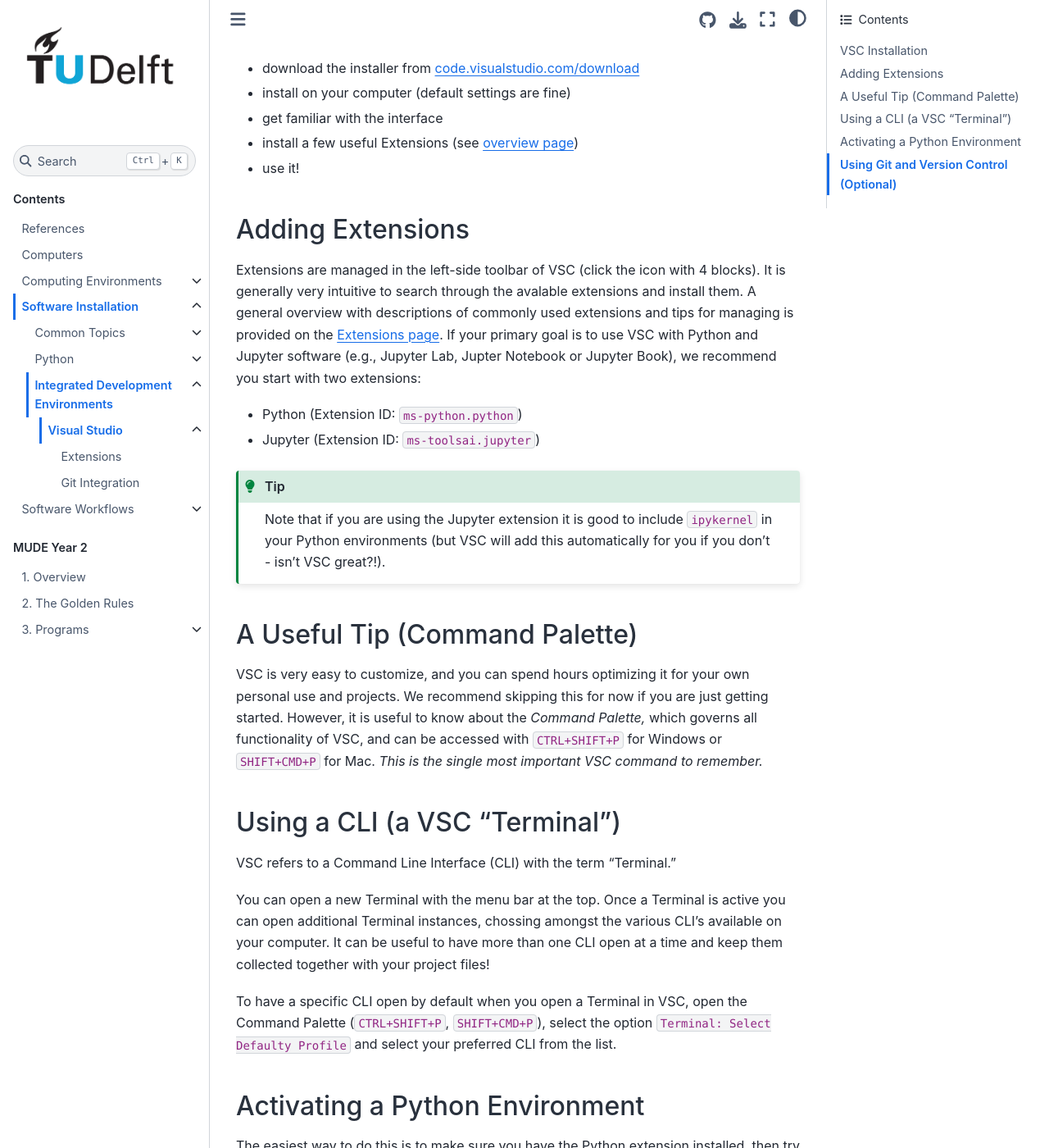
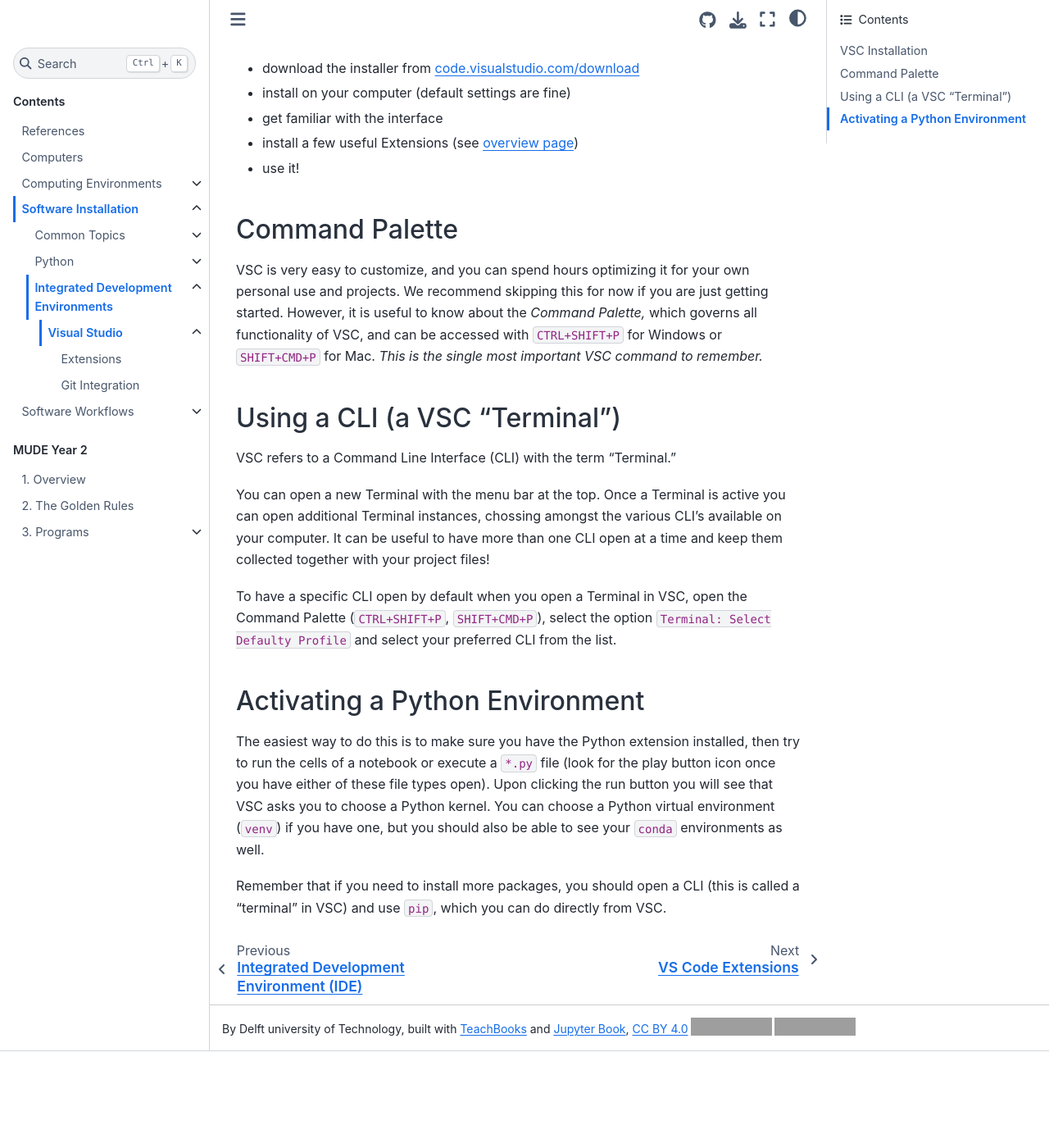
Before and after one commit to TeachBooks/learn-programming, a Jupyter Book: the page built from book/install/ide/vsc.md, in a window 1280 px wide and 1400 px high, scrolled down 627 px. Shown: the whole window at 82% size. Built offline with Jupyter Book 1.0.4 settings and Sphinx 7.4.7 and the Sphinx Book theme 1.1.4, drawn with Linux system fonts in a browser that asks for light colours; comment, search, counter and statistics services are not loaded; after the commit the page ends 1909 px from its top, so only the background shows below that; some of the changed text lies outside the part shown; grey boxes are pictures that could not be loaded.

Commit message:
Moved extension stuff all in subpage

````diff
--- a/book/install/ide/vsc.md
+++ b/book/install/ide/vsc.md
@@ -19,17 +19,7 @@
 - install a few useful Extensions (see {ref}`overview page <extensions-vsc>`)
 - use it!
 
-## Adding Extensions
-
-Extensions are managed in the left-side toolbar of VSC (click the icon with 4 blocks). It is generally very intuitive to search through the avalable extensions and install them. A general overview with descriptions of commonly used extensions and tips for managing is provided on the {ref}`Extensions page <extensions-vsc>`. If your primary goal is to use VSC with Python and Jupyter software (e.g., Jupyter Lab, Jupter Notebook or Jupyter Book), we recommend you start with two extensions:
-- Python (Extension ID: `ms-python.python`)
-- Jupyter (Extension ID: `ms-toolsai.jupyter`)
-
-```{tip}
-Note that if you are using the Jupyter extension it is good to include `ipykernel` in your Python environments (but VSC will add this automatically for you if you don't - isn't VSC great?!).
-```
-
-## A Useful Tip (Command Palette)
+## Command Palette
 
 VSC is very easy to customize, and you can spend hours optimizing it for your own personal use and projects. We recommend skipping this for now if you are just getting started. However, it is useful to know about the _Command Palette,_ which governs all functionality of VSC, and can be accessed with `CTRL+SHIFT+P` for Windows or `SHIFT+CMD+P` for Mac. _This is the single most important VSC command to remember._
 
@@ -46,9 +36,3 @@
 The easiest way to do this is to make sure you have the Python extension installed, then try to run the cells of a notebook or execute a `*.py` file (look for the play button icon once you have either of these file types open). Upon clicking the run button you will see that VSC asks you to choose a Python kernel. You can choose a Python virtual environment (`venv`) if you have one, but you should also be able to see your `conda` environments as well.
 
 Remember that if you need to install more packages, you should open a CLI (this is called a "terminal" in VSC) and use `pip`, which you can do directly from VSC.
-
-## Using Git and Version Control (Optional)
-
-Git (a version control software) is very nicely integrated within VSC. If you are working on code and text-based projects, the use of Git is strongly encouraged (although if you are a student, we recommend you wait until it is introduced in class before proceding further).
-
-Additional information is provided on the {ref}`Git page for VSC <vsc-git>`.
````
